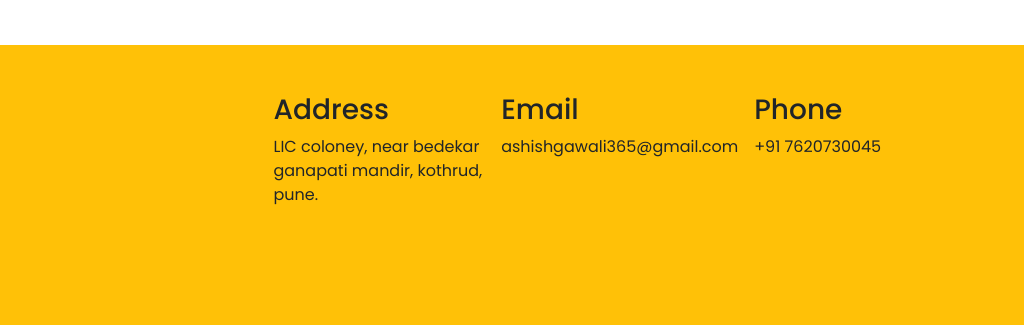
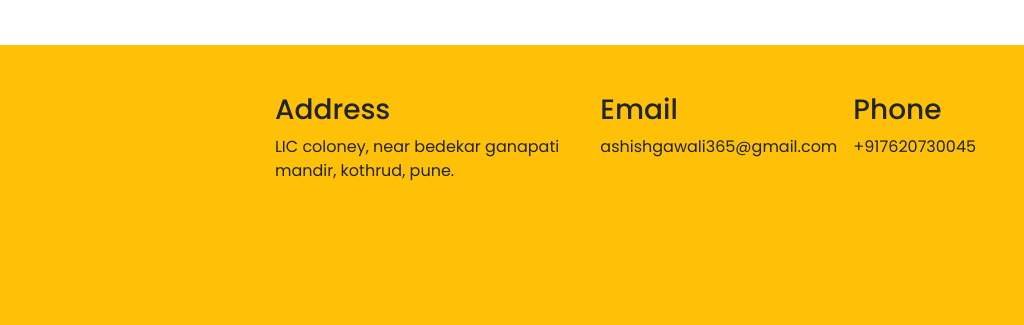
Before and after one commit to ashish200214/Portfolio, a plain HTML site: page index.html in a window 1280 px wide. Shown: the part 2120-2445 px from the top of the page, 256-1280 px from the left. Drawn offline with nearby package versions, Linux system fonts and the light colour scheme.

Commit message:
footer changes

```diff
--- a/index.html
+++ b/index.html
@@ -152,19 +152,19 @@
   </div>
 
   <div class="right-div d-flex flex-row ">
-    <div class="w-50 pe-3">
+    <div class=" pe-3">
       <h3>Address</h3>
       <p>LIC coloney, near bedekar ganapati mandir, kothrud, pune.</p>
     </div>
 
-    <div class="w-50 pe-3">
+    <div class="pe-3">
       <h3>Email</h3>
       <p>ashishgawali365@gmail.com</p>
     </div>
 
-    <div class="w-50">
+    <div class="">
       <h3>Phone</h3>
-      <p>+91 7620730045</p>
+      <p>+917620730045</p>
     </div>
     </div>
 
```
